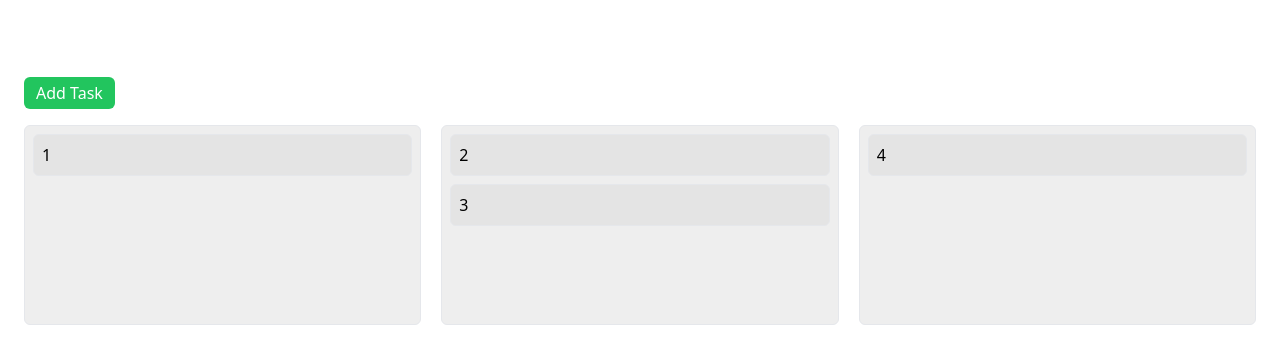
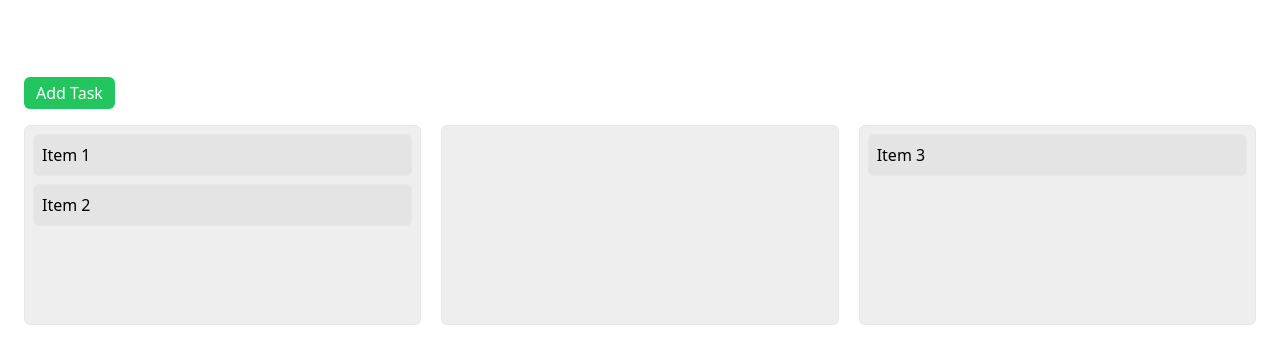
Before and after one commit to pengpa0012/js-drag-n-drop, a plain HTML site: page index.html in a window 1280 px wide. Shown: the part 59-422 px from the top of the page. Drawn offline with nearby package versions, Linux system fonts and the light colour scheme.

Commit message:
added initial items

```diff
--- a/index.html
+++ b/index.html
@@ -13,15 +13,11 @@
     <h1 class="text-2xl text-center mb-20">JS Drag n Drop</h1>
     <button class="bg-green-500 hover:bg-green-600 rounded-md py-1 px-3 text-white mb-4 add-task">Add Task</button>
     <div class="flex justify-around gap-5">
-      <div class="section border rounded-md bg-[#eee] min-h-[200px] flex-1 p-2 flex flex-col gap-2">
-        <div class="item border p-2 rounded-md bg-[#e4e4e4] w-full cursor-grab" draggable="true">1</div>
+      <div class="section border rounded-md bg-[#eee] min-h-[200px] flex-1 p-2 flex flex-col gap-2" data-column="1">
       </div>
-      <div class="section border rounded-md bg-[#eee] min-h-[200px] flex-1 p-2 flex flex-col gap-2">
-        <div class="item border p-2 rounded-md bg-[#e4e4e4] w-full cursor-grab" draggable="true">2</div>
-        <div class="item border p-2 rounded-md bg-[#e4e4e4] w-full cursor-grab" draggable="true">3</div>
+      <div class="section border rounded-md bg-[#eee] min-h-[200px] flex-1 p-2 flex flex-col gap-2" data-column="2">
       </div>
-      <div class="section border rounded-md bg-[#eee] min-h-[200px] flex-1 p-2 flex flex-col gap-2">
-        <div class="item border p-2 rounded-md bg-[#e4e4e4] w-full cursor-grab" draggable="true">4</div>
+      <div class="section border rounded-md bg-[#eee] min-h-[200px] flex-1 p-2 flex flex-col gap-2" data-column="3">
       </div>
     </div>
   </div>
--- a/script.js
+++ b/script.js
@@ -1,8 +1,44 @@
-const items = document.querySelectorAll(".item")
 const form = document.querySelector("#form")
 const sections = document.querySelectorAll(".section")
 const overlay = document.querySelector(".overlay")
 const addTask = document.querySelector(".add-task")
+
+const allItems = [
+  {
+    title: "Item 1",
+    description: "This is a description",
+    column: 1
+  },
+  {
+    title: "Item 2",
+    description: "This is a description",
+    column: 1
+  },
+  {
+    title: "Item 3",
+    description: "This is a description",
+    column: 3
+  }
+]
+
+sections.forEach(el => {
+
+  allItems.forEach(item => {
+    const newItem = document.createElement("div")
+    newItem.className = "item border p-2 rounded-md bg-[#e4e4e4] w-full cursor-grab"
+    newItem.setAttribute("draggable", true)
+    newItem.textContent = item.title
+    console.log(el.attributes["data-column"].value)
+    if(el.attributes["data-column"].value == item.column) {
+      el.appendChild(newItem)
+    }
+  })
+
+  el.addEventListener('dragover', e => {
+    const draggable = document.querySelector('.dragging')
+    el.appendChild(draggable)
+  })
+})
 
 document.addEventListener('click', e => {
   if (!form.contains(e.target) && !addTask.contains(e.target)) {
@@ -25,6 +61,8 @@ addTask.addEventListener("click", () => {
   overlay.classList.remove("hide")
 })
 
+const items = document.querySelectorAll(".item")
+
 items.forEach(el => {
   el.addEventListener("dragstart", e => {
     e.target.classList.add('dragging')
@@ -37,10 +75,3 @@ items.forEach(el => {
     e.target.classList.remove("opacity-50")
   })
 })
-
-sections.forEach(el => {
-  el.addEventListener('dragover', e => {
-    const draggable = document.querySelector('.dragging')
-    el.appendChild(draggable)
-  })
-})
```
